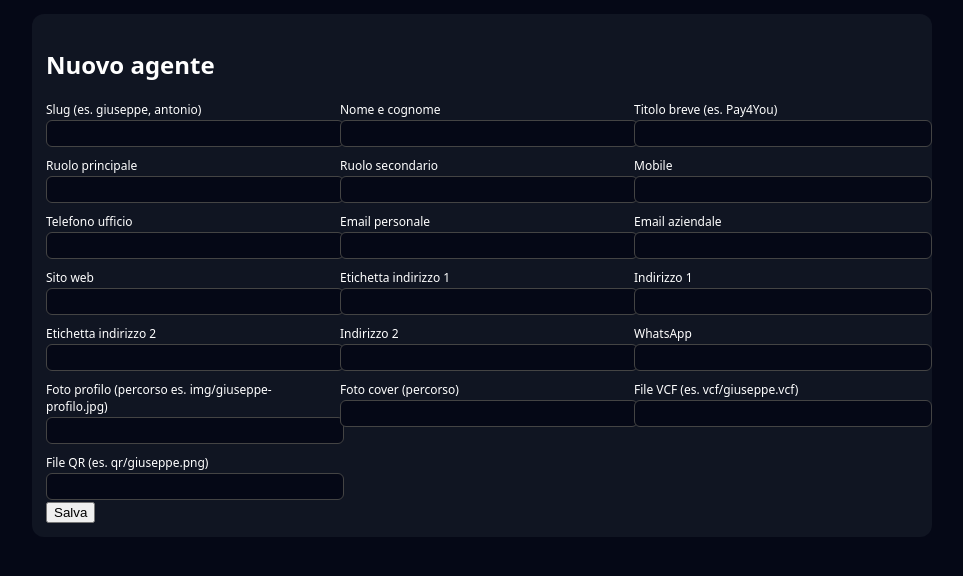
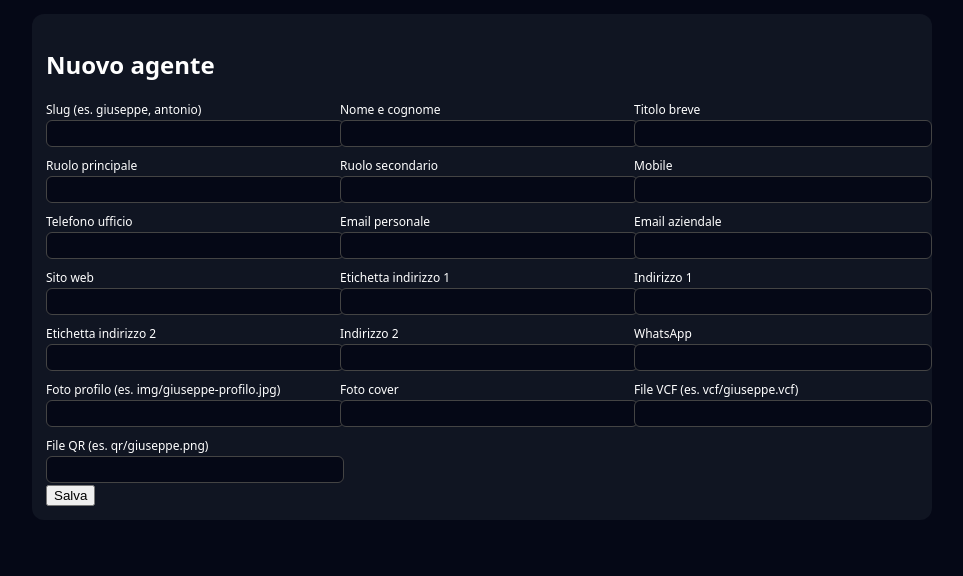
Before and after one commit to gidl59/pay4you-cards-luxury4, a Flask app: page /admin/agent/new in a window 1280 px wide. Shown: the part 62-638 px from the top of the page, without its empty margins (158-1121 px from the left). Run offline with Flask 3, Linux system fonts and the light colour scheme; the visitor is signed in with stand-in values (Sample User, id 1).

Commit message:
Update admin_edit_agent.html

```diff
--- a/templates/admin_edit_agent.html
+++ b/templates/admin_edit_agent.html
@@ -23,7 +23,7 @@
       </div>
 
       <div>
-        <label>Titolo breve (es. Pay4You)</label>
+        <label>Titolo breve</label>
         <input type="text" name="titolo_breve" value="{{ agent.titolo_breve or '' }}">
       </div>
 
@@ -88,12 +88,12 @@
       </div>
 
       <div>
-        <label>Foto profilo (percorso es. img/giuseppe-profilo.jpg)</label>
+        <label>Foto profilo (es. img/giuseppe-profilo.jpg)</label>
         <input type="text" name="foto_profilo" value="{{ agent.foto_profilo or '' }}">
       </div>
 
       <div>
-        <label>Foto cover (percorso)</label>
+        <label>Foto cover</label>
         <input type="text" name="foto_cover" value="{{ agent.foto_cover or '' }}">
       </div>
 
```
